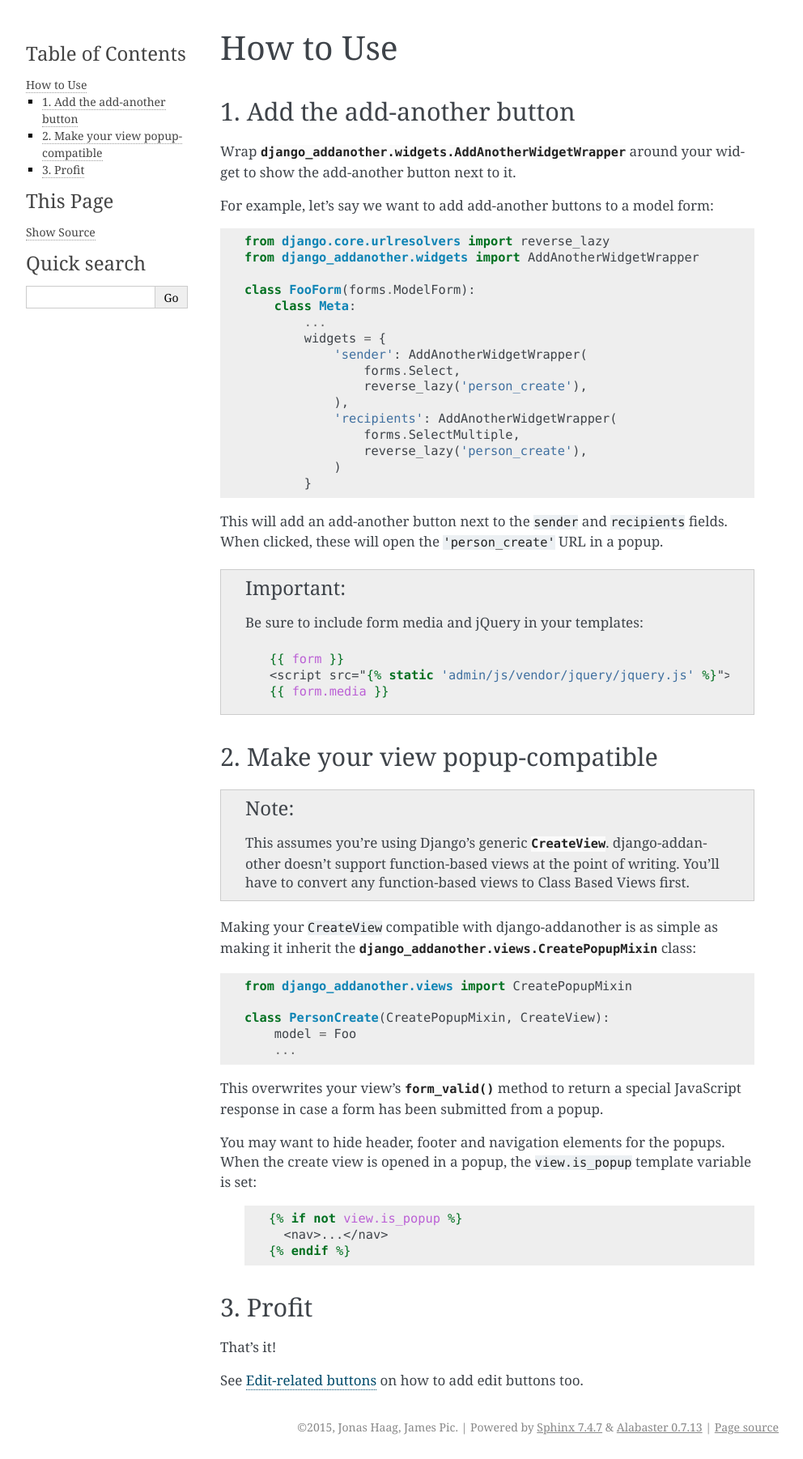
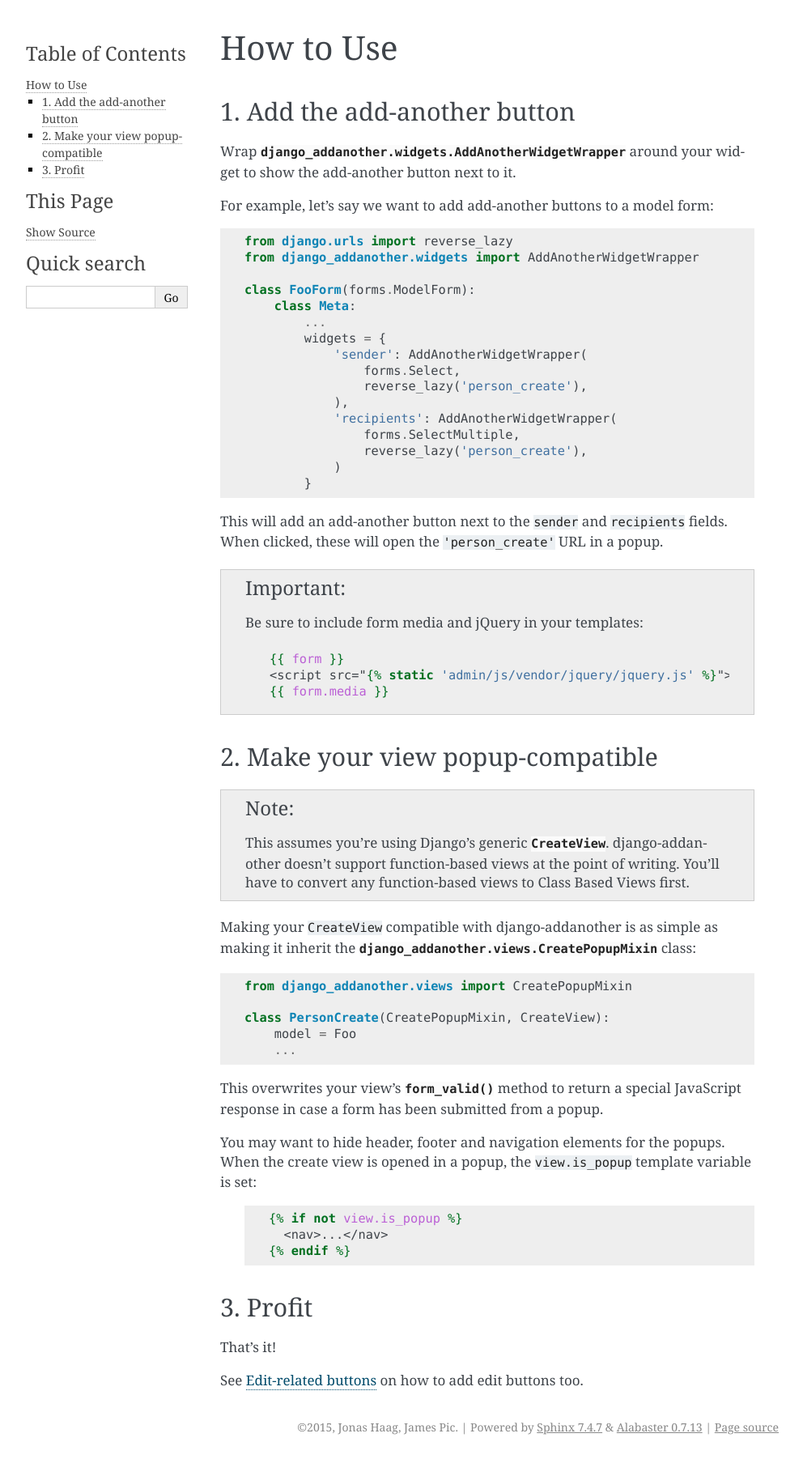
Before and after one commit to jonashaag/django-addanother, a Sphinx documentation site: the page built from docs/usage.rst, in a window 1280 px wide. Shown: the whole page at 81% size, without its empty margins (148-1140 px from the left). Built offline with Sphinx 7.4.7, drawn with Linux system fonts in a browser that asks for light colours.

Commit message:
Update usage.rst (#31)
reverse_lazy was moved to django.urls

```diff
--- a/docs/usage.rst
+++ b/docs/usage.rst
@@ -9,7 +9,7 @@
 
 For example, let's say we want to add add-another buttons to a model form::
 
-  from django.core.urlresolvers import reverse_lazy
+  from django.urls import reverse_lazy
   from django_addanother.widgets import AddAnotherWidgetWrapper
 
   class FooForm(forms.ModelForm):
```
